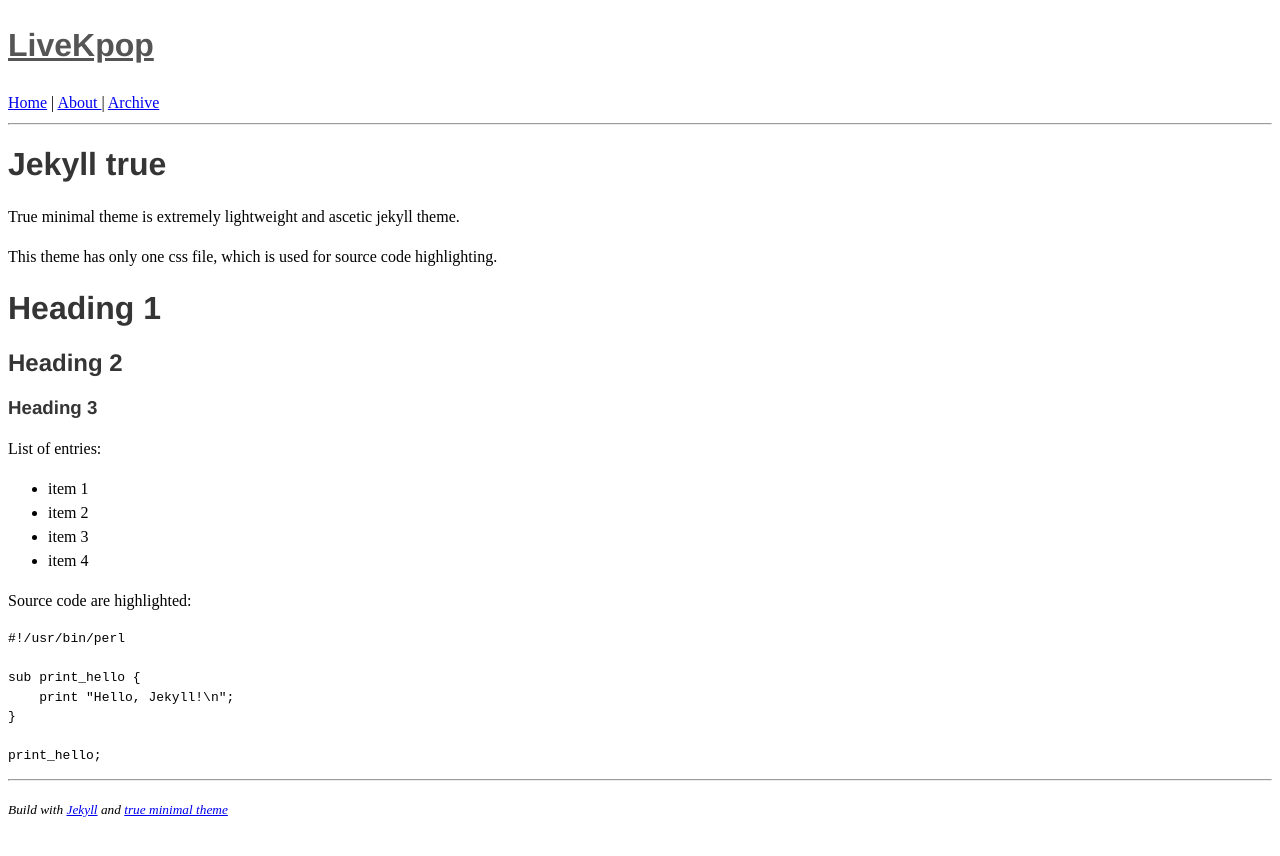
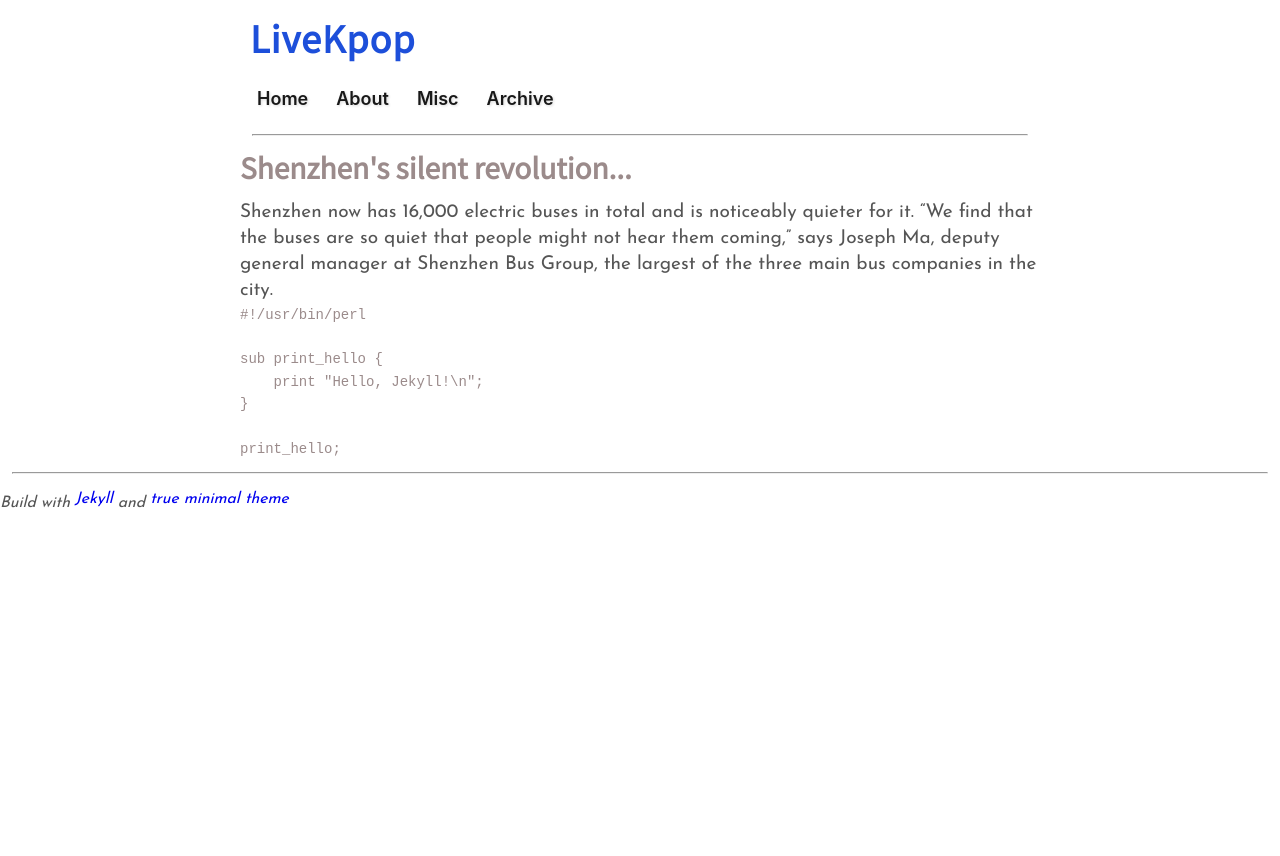
Before and after one commit to apeman/wakanda, a Jekyll site: the page built from _posts/2020-02-23-jekyll-true.md, in a window 1280 px wide. Shown: the top 856 px of the page. Built offline with Jekyll 4.4.1, drawn with Linux system fonts in a browser that asks for light colours.

Commit message:
CSS edits

````diff
--- a/_includes/header.html
+++ b/_includes/header.html
@@ -1,5 +1,18 @@
 <header>
-    <h1><a href='{{ site.url }}/'>{{ site.name }}</a></h1>
+    <a class="sitenamea" href='{{ site.url }}/'><h1 class="sitename">{{ site.name }}</h1></a>
+<ul>
+    <li>
+        <a href='{{ site.url }}/'> Home</a>
+    </li>
+    <li>
+        <a href='{{ site.url }}/about/'>About </a>
+    </li>
+    <li>
+        <a href='{{ site.url }}/about/'>Misc</a>
+    </li>
+    <li>
+        <a href='{{ site.url }}/archive/'> Archive</a>
+    </li>
+</ul>
+<hr>
 </header>
-<a href='{{ site.url }}/'> Home</a> | <a href='{{ site.url }}/about/'>About </a> | <a href='{{ site.url }}/archive/'> Archive</a>
-<hr>
--- a/_layouts/default.html
+++ b/_layouts/default.html
@@ -3,6 +3,10 @@
 
 <head>
     <meta charset='utf-8'>
+    <meta content="width=device-width, initial-scale=1, minimum-scale=1, maximum-scale=1, viewport-fit=cover" id="viewport" name="viewport">
+    <meta content="yes" name="mobile-web-app-capable">
+    <link href="https://fonts.googleapis.com/css?family=Josefin+Sans&display=swap" rel="stylesheet">
+    <link href="https://fonts.googleapis.com/css?family=Noto+Sans+JP&display=swap" rel="stylesheet">
     <title>
         {% if page.title %}
             {{ page.title }}
@@ -16,14 +20,14 @@
     <link rel='stylesheet' href='{{ site.url }}/assets/css/style.css' type='text/css'>
     {% endif %}
 
-    <meta name='viewport' content='width=device-width, initial-scale=1'>
 
 </head>
 
 <body>
     {% include header.html %}
-
+<main>
     {{ content }}
+</main>
 <hr>
     <p><small> <i>Build with <a href="https://jekyllrb.com/">Jekyll</a> and  <a href="https://github.com/cyevgeniy/jekyll-true-minimal/">true minimal theme</a></i> </small></p>
 </body>
--- a/_posts/2020-02-23-jekyll-true.md
+++ b/_posts/2020-02-23-jekyll-true.md
@@ -1,26 +1,11 @@
 ---
 layout: post
-title:  "Jekyll true"
+title:  "Shenzhen's silent revolution..."
 date:   2020-02-23 12:10:40 +0530
 ---
 
-True minimal theme is extremely lightweight and ascetic jekyll theme.
+Shenzhen now has 16,000 electric buses in total and is noticeably quieter for it. “We find that the buses are so quiet that people might not hear them coming,” says Joseph Ma, deputy general manager at Shenzhen Bus Group, the largest of the three main bus companies in the city.
 
-This theme has only one css file, which is used for source code highlighting.
-
-
-# Heading 1
-## Heading 2
-### Heading 3
-
-List of entries:
-
-- item 1
-- item 2
-- item 3
-- item 4
-
-Source code are highlighted:
 
 ```perl
 #!/usr/bin/perl
--- a/assets/css/style.css
+++ b/assets/css/style.css
@@ -1,21 +1,147 @@
-header h1 a {
-    -webkit-transition: all 0.2s ease-out;
-    -moz-transition: all 0.2s ease-out;
-    transition: all 0.2s ease-out;
-    color: #555;
-    display: inline-block;
+    body {
+    /*        font-family: 'Playfair Display',sans-serif ;*/
+    font-family: 'Noto sans JP',-apple-system,Helvetica Neue,Helvetica,Ubuntu,Roboto,Noto,Segoe UI,Arial,sans-serif;
+    font-size: 14px;
+        font-weight: 400;
+        line-height: 1.6;
+        background: #ffffff;/*url(https://www.toptal.com/designers/subtlepatterns/patterns/memphis-colorful.png);*/
+        overflow-y: scroll;
+        color: rgb(155, 139, 139);
+        margin: 0;
+        padding: 0;
+    }
+    * {
     margin: 0;
-    padding-right: .2rem;
+    padding: 0;
+    box-sizing: border-box;
+    list-style-type: none;
+    vertical-align: baseline;
+    text-decoration: none;
+    }
+    body::-webkit-scrollbar {
+        width: 12px;
+        }
+        body::-webkit-scrollbar-thumb {
+        background-color: #555;
+        }
+           h1, h2, h3, h4, h5 {
+    clear: both;
+    line-height: 1.4;
+    }
+    header, main {
+        display: block;
+        margin: 0 auto;
+        max-width: 800px;
+        width: 80%;
+    }
+    section {
+        min-height: 45px;
+        margin-top: 8px;
+        transition: transform .5s;
+        padding: 20px 6px;
+        background: #fff;
+    }
+    ul {
+        flex-wrap: nowrap;
+        display: flex;
+        background: #ffffff;
+        overflow-x: visible;
+        width: 100%;
+        padding: 0 3px 0 3px;
+        overflow-y: hidden;
+    }
+    li {
+/*        flex-basis: 100px;
+        -webkit-box-flex: 1;
+        flex-grow: 1;*/
+        flex-shrink: 0;
+        max-width: 250px;
+        opacity: 0.9;
+        margin: 0.2rem 4px;
+        overflow: hidden;
+        border-radius: 3px;
+        text-align: center;
+    }
+    ul li a {
+        font-family: -apple-system, BlinkMacSystemFont, 'Segoe UI', Roboto, Oxygen, Ubuntu, Cantarell, 'Open Sans', 'Helvetica Neue', sans-serif;
+            margin: 0;
+            font-size: 18px;
+            text-shadow: 1px 1px 3px rgba(0, 0, 0, 0.18);
+            text-transform: capitalize;
+            display: block;
+            font-weight: 600;
+            transition: background-color .15s ease-in-out;
+            padding: 10px;
+            color: black;
+            }
+    .sitenamea {
+        margin: 0;
+        font-size: 18px;
+        text-transform: capitalize;
+        display: block;
+        padding: 8px 10px;
+        color: #000000;
+    }
+
+    .sitename {
+        color: #1d4fda;/*
+        color: #2cb503;
+        background: -webkit-linear-gradient(transparent, transparent), url(https://s3-us-west-2.amazonaws.com/s.cdpn.io/191814/blue_glitter.gif) repeat 100px 20px;
+        background: -o-linear-gradient(transparent, transparent) !important;
+        background-clip: text !important;
+        -webkit-background-clip: text !important;
+        -webkit-text-fill-color: #0000004a !important;*/
+        -webkit-text-decoration: none;
+        text-decoration: none;
+        -webkit-letter-spacing: 1px;
+        -moz-letter-spacing: 1px;
+        -ms-letter-spacing: 1px;
+        letter-spacing: 1px;
+        /* -webkit-filter: hue-rotate(50deg); */
+        /* filter: hue-rotate(50deg); */
+    }
+hr {
+    margin: 12px;
 }
 
-h1, h2, h3, h4, h5, h6 {
-    color: #353535;
-    font-family: "Helvetica Neue","Segoe UI",Helvetica,Arial,sans-serif;
-    line-height: normal;
+a, a:link, a:visited {
+    line-height: 1.2em;
+    text-decoration: none;
+    vertical-align: top;
+    margin-top: 4px;
 }
-* {
-    -webkit-box-sizing: border-box;
-    -moz-box-sizing: border-box;
-    box-sizing: border-box;
-    line-height: 1.5;
+
+section h2 {
+    color: #001ba0;
+    font-weight: normal;
+    line-height: 24px;
 }
+p {
+    font-family: 'Josefin sans',sans-serif;
+    color: #555;
+    line-height: 26px;
+    font-size: 19px;
+    margin-top: 8px;
+    padding-top: 4px;
+}
+/*
+ul::-webkit-scrollbar {
+    width: 0px;
+    height: 0px;
+    }
+    ul::-webkit-scrollbar-thumb {
+    background-color: #555;
+    }
+    li:nth-child(4n-3) {
+    background: #ecec84 url(http://www.graphicartsunit.com/images/noise.png);
+    }
+    li:nth-child(4n-2) {
+    background: #ffb69b url(http://www.graphicartsunit.com/images/noise.png);
+    }
+    li:nth-child(4n-1) {
+    background: #a299ca url(http://www.graphicartsunit.com/images/noise.png);
+    }
+    li:nth-child(4n) {
+    background: #7ccaae url(http://www.graphicartsunit.com/images/noise.png);
+    }
+    */
````
Also changed, not shown: _posts/2020-02-23-What-Silicon-Valley-wont-admit.md (added, +18 -0 lines), _posts/2020-02-23-css.md (deleted, +0 -33 lines), _posts/2020-02-26-AraGo.md (+1 -1 lines), _posts/2020-02-26-IttyBitty.md (+2 -2 lines).
